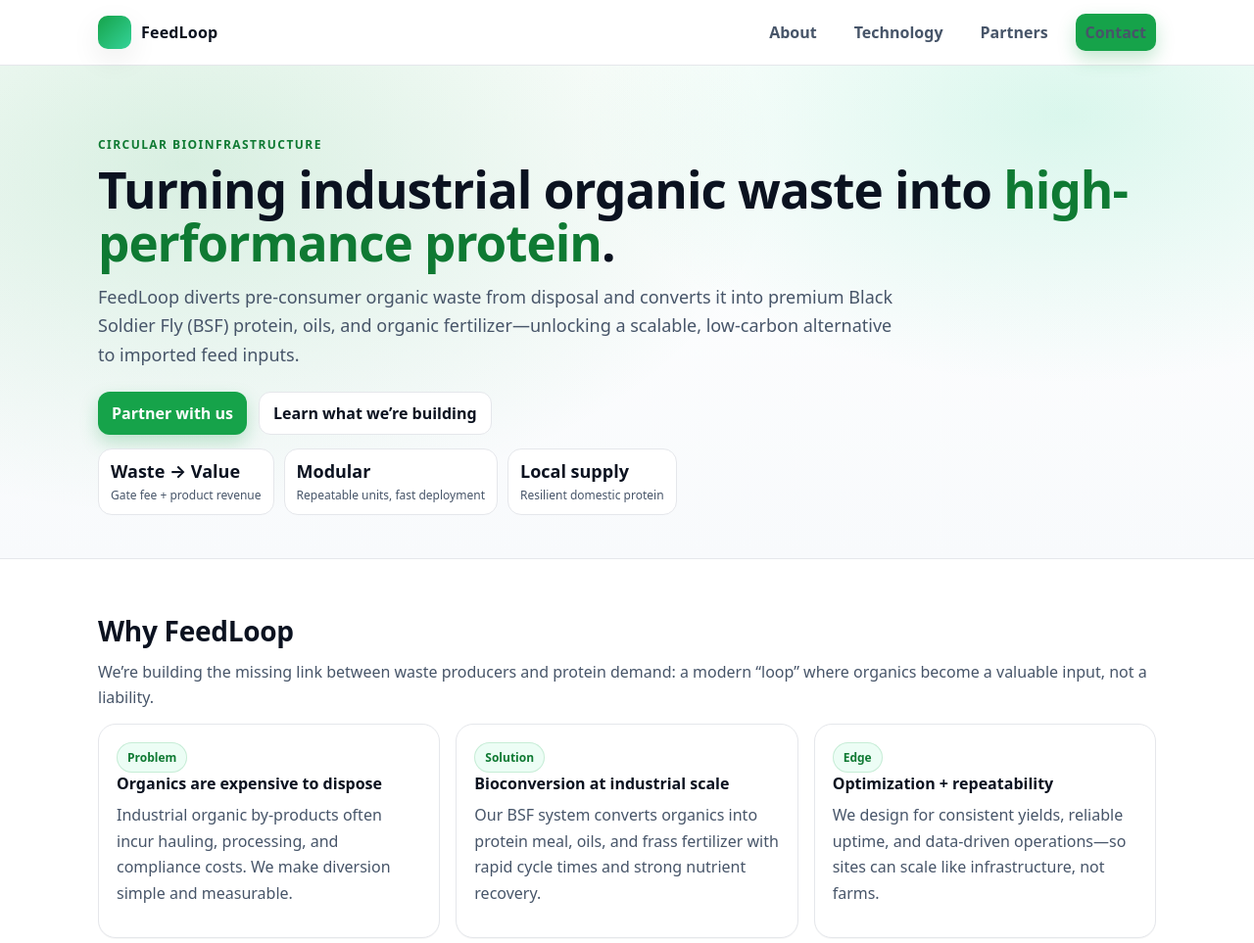
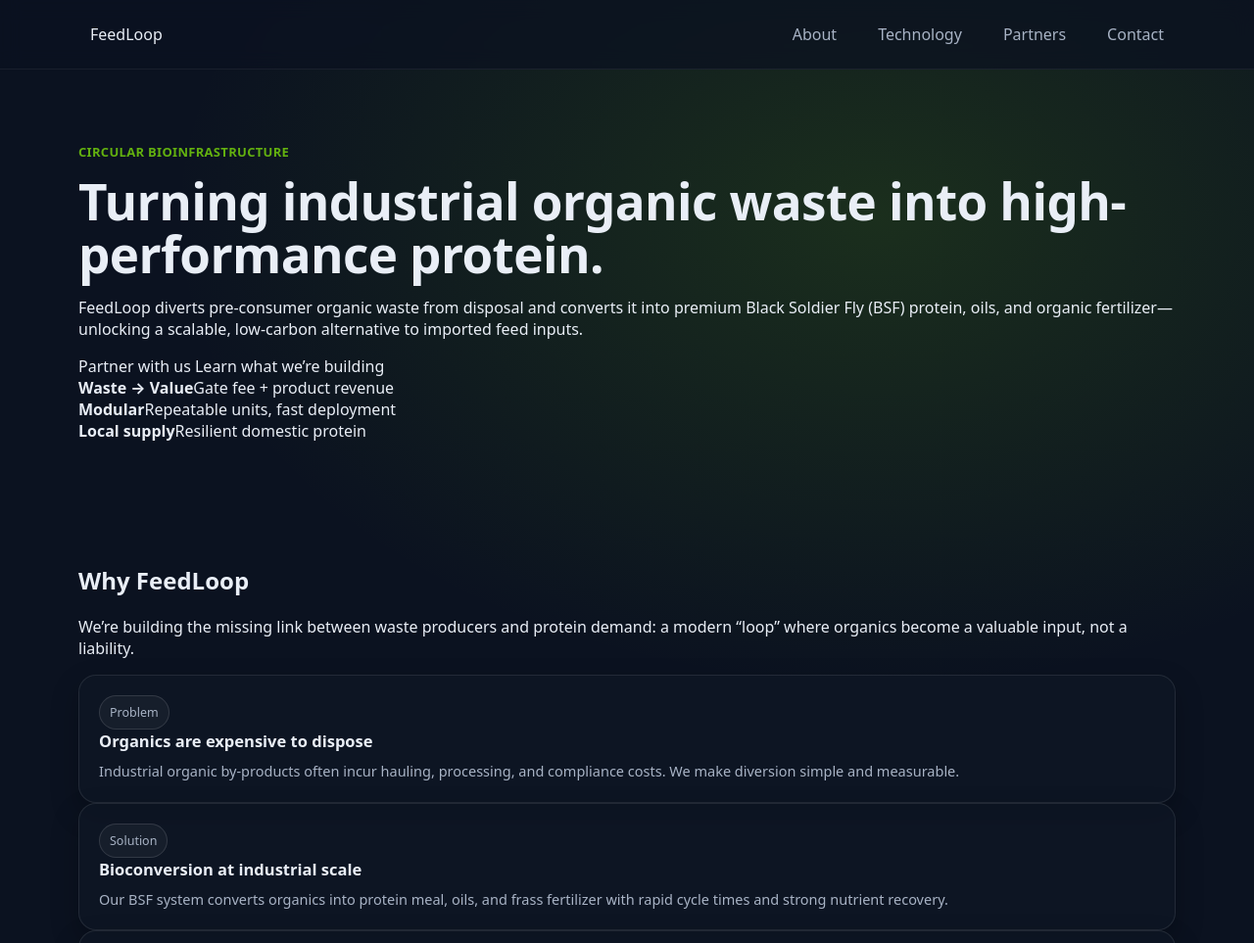
Before and after one commit to feedlooper/feedloop-website, a plain HTML site: page index.html in a window 1280 px wide. Shown: the top 963 px of the page at 98% size. Drawn offline with Linux system fonts and the light colour scheme.

Commit message:
Update styles.css

```diff
--- a/styles.css
+++ b/styles.css
@@ -1,105 +1,199 @@
 :root{
-  --green:#16a34a;
-  --green-dark:#0f7a33;
-  --mint:#ecfdf5;
-  --text:#0b1220;
-  --muted:#475569;
-  --border:#e5e7eb;
-  --card:#ffffff;
-  --shadow: 0 10px 30px rgba(2, 6, 23, 0.08);
+  --bg:#0b1220;
+  --panel:#111a2b;
+  --panel2:#0f1726;
+  --text:#e9eef6;
+  --muted:#a8b3c5;
+
+  --green:#63b10f;      /* brand green */
+  --green2:#4fa30c;     /* darker green for hover */
+  --gray:#2e3440;
+  --gray2:#7b8494;
+  --white:#ffffff;
+
+  --shadow: 0 14px 40px rgba(0,0,0,.35);
+  --radius: 18px;
+  --max: 1120px;
 }
 
 *{ box-sizing:border-box; }
-html,body{ margin:0; padding:0; font-family: ui-sans-serif, system-ui, -apple-system, Segoe UI, Roboto, Arial, sans-serif; color:var(--text); background:#fff; }
+html,body{ margin:0; padding:0; font-family: ui-sans-serif, system-ui, -apple-system, Segoe UI, Roboto, Arial; background: radial-gradient(1200px 800px at 70% 10%, rgba(99,177,15,.18), transparent 60%), var(--bg); color:var(--text); }
 a{ color:inherit; text-decoration:none; }
-p{ line-height:1.65; color:var(--muted); margin:0 0 14px; }
+img{ max-width:100%; height:auto; display:block; }
 
-.container{ width:min(1080px, 92%); margin:0 auto; }
+.container{ width:min(var(--max), 92vw); margin:0 auto; }
+.section{ padding:72px 0; }
+.section-tight{ padding:48px 0; }
 
 .nav{
-  position: sticky; top:0; z-index:10;
-  background: rgba(255,255,255,0.92);
+  position: sticky; top:0; z-index:50;
   backdrop-filter: blur(10px);
-  border-bottom:1px solid var(--border);
+  background: rgba(11,18,32,.75);
+  border-bottom: 1px solid rgba(255,255,255,.06);
 }
-.nav-inner{ display:flex; align-items:center; justify-content:space-between; padding:14px 0; gap:16px; }
-.brand{ display:flex; align-items:center; gap:10px; font-weight:800; letter-spacing:0.2px; }
-.logo{
-  width:34px; height:34px; border-radius:10px;
-  background: linear-gradient(135deg, var(--green), #34d399);
+.nav-inner{
+  display:flex; align-items:center; justify-content:space-between;
+  padding:14px 0;
+}
+.brand{
+  display:flex; gap:12px; align-items:center;
+}
+.brand img{ width:44px; height:44px; border-radius:12px; background: rgba(255,255,255,.04); padding:6px; }
+.brand-name{ font-weight:800; letter-spacing:.2px; font-size:18px; }
+.brand-name .feed{ color:#dbe2ee; }
+.brand-name .loop{ color:var(--green); }
+
+.nav-links{
+  display:flex; gap:18px; align-items:center;
+}
+.nav-links a{
+  padding:10px 12px; border-radius:12px;
+  color:var(--muted);
+}
+.nav-links a:hover{ background: rgba(255,255,255,.06); color:var(--text); }
+
+.btn{
+  display:inline-flex; align-items:center; justify-content:center;
+  padding:12px 16px; border-radius:14px;
+  border:1px solid rgba(255,255,255,.12);
+  background: rgba(255,255,255,.06);
+  color: var(--text);
+  box-shadow: 0 10px 22px rgba(0,0,0,.18);
+}
+.btn:hover{ border-color: rgba(99,177,15,.55); }
+.btn-primary{
+  background: linear-gradient(135deg, var(--green), var(--green2));
+  border-color: rgba(0,0,0,.0);
+  color:#0b1220;
+  font-weight:800;
+}
+.btn-primary:hover{ filter: brightness(1.02); }
+
+.hero{
+  padding:72px 0 34px 0;
+}
+.hero-grid{
+  display:grid;
+  grid-template-columns: 1.15fr .85fr;
+  gap:28px;
+  align-items:stretch;
+}
+.hero-card{
+  background: linear-gradient(180deg, rgba(255,255,255,.06), rgba(255,255,255,.03));
+  border: 1px solid rgba(255,255,255,.10);
+  border-radius: var(--radius);
+  padding:28px;
   box-shadow: var(--shadow);
 }
-.nav-links{ display:flex; gap:18px; flex-wrap:wrap; align-items:center; }
-.nav-links a{ color:var(--muted); font-weight:600; padding:8px 10px; border-radius:10px; }
-.nav-links a:hover{ background:var(--mint); color:var(--green-dark); }
+.kicker{
+  display:inline-flex; gap:10px; align-items:center;
+  color: var(--green);
+  font-weight:700;
+  letter-spacing:.3px;
+  font-size:13px;
+  text-transform: uppercase;
+}
+.h1{
+  font-size: clamp(34px, 4vw, 56px);
+  line-height: 1.05;
+  margin:14px 0 12px;
+  letter-spacing:-.6px;
+}
+.lead{
+  color: var(--muted);
+  font-size: 16.5px;
+  line-height:1.65;
+  margin:0 0 18px;
+}
+.hero-cta{ display:flex; gap:12px; flex-wrap:wrap; margin-top:8px; }
 
-.cta{
-  display:inline-flex; align-items:center; justify-content:center;
-  padding:10px 14px; border-radius:12px; font-weight:800;
-  background: var(--green); color:white;
-  box-shadow: 0 8px 18px rgba(22,163,74,0.25);
+.stats{
+  display:grid;
+  grid-template-columns: 1fr 1fr;
+  gap:14px;
 }
-.cta:hover{ background: var(--green-dark); }
+.stat{
+  background: rgba(15,23,38,.75);
+  border: 1px solid rgba(255,255,255,.09);
+  border-radius: 16px;
+  padding:16px;
+}
+.stat .label{ color: var(--gray2); font-size:12px; text-transform:uppercase; letter-spacing:.35px; }
+.stat .value{ font-size:20px; font-weight:850; margin-top:6px; }
+.stat .note{ color: var(--muted); font-size:12.5px; margin-top:6px; line-height:1.4; }
 
-.hero{
-  background: radial-gradient(1000px 600px at 15% 20%, rgba(22,163,74,0.16), transparent 60%),
-              radial-gradient(900px 500px at 85% 10%, rgba(52,211,153,0.18), transparent 55%),
-              linear-gradient(180deg, #ffffff, #f8fafc);
-  padding:72px 0 44px;
-  border-bottom:1px solid var(--border);
+.grid{
+  display:grid;
+  grid-template-columns: repeat(3, 1fr);
+  gap:16px;
 }
-.kicker{ color:var(--green-dark); font-weight:900; letter-spacing:0.12em; text-transform:uppercase; font-size:12px; margin-bottom:10px; }
-.h1{ font-size: clamp(34px, 4vw, 54px); line-height:1.06; margin:0 0 14px; font-weight:900; letter-spacing:-0.02em; }
-.sub{ font-size:18px; max-width:820px; }
-.hero-actions{ display:flex; gap:12px; flex-wrap:wrap; margin-top:22px; }
-.secondary{
-  display:inline-flex; align-items:center; justify-content:center;
-  padding:10px 14px; border-radius:12px; font-weight:800;
-  background:#fff; border:1px solid var(--border); color:var(--text);
+.card{
+  background: rgba(15,23,38,.70);
+  border: 1px solid rgba(255,255,255,.09);
+  border-radius: var(--radius);
+  padding:20px;
+  box-shadow: 0 12px 28px rgba(0,0,0,.25);
 }
-.secondary:hover{ border-color:#cbd5e1; background:#f8fafc; }
+.card h3{ margin:0 0 8px; font-size:16.5px; }
+.card p{ margin:0; color: var(--muted); line-height:1.55; font-size:14.5px; }
 
-.section{ padding:54px 0; }
-.h2{ font-size:28px; margin:0 0 10px; letter-spacing:-0.01em; }
-.grid3{ display:grid; grid-template-columns: repeat(3, 1fr); gap:16px; }
-.grid2{ display:grid; grid-template-columns: repeat(2, 1fr); gap:16px; }
-.card{
-  background:var(--card);
-  border:1px solid var(--border);
-  border-radius:18px;
-  padding:18px;
-  box-shadow: 0 1px 0 rgba(2,6,23,0.03);
+.split{
+  display:grid;
+  grid-template-columns: 1fr 1fr;
+  gap:18px;
+  align-items:start;
 }
-.card h3{ margin:0 0 8px; font-size:16px; }
+
 .badge{
-  display:inline-block;
-  padding:6px 10px;
-  border-radius:999px;
-  background: var(--mint);
-  color: var(--green-dark);
-  font-weight:800;
-  font-size:12px;
-  border:1px solid rgba(22,163,74,0.18);
+  display:inline-flex; align-items:center; gap:8px;
+  padding:8px 10px;
+  border-radius: 999px;
+  border: 1px solid rgba(255,255,255,.12);
+  color: var(--muted);
+  font-size:12.5px;
+  background: rgba(255,255,255,.04);
 }
-.metrics{ display:flex; flex-wrap:wrap; gap:10px; margin-top:14px; }
-.metric{
-  background:#fff;
-  border:1px solid var(--border);
-  border-radius:14px;
-  padding:10px 12px;
-  min-width: 160px;
+
+.hr{
+  height:1px;
+  background: rgba(255,255,255,.08);
+  margin: 22px 0;
 }
-.metric b{ display:block; font-size:18px; color:var(--text); }
-.metric span{ font-size:12px; color:var(--muted); }
 
 .footer{
-  border-top:1px solid var(--border);
-  padding:26px 0;
-  background:#fff;
+  padding:34px 0 46px 0;
+  border-top: 1px solid rgba(255,255,255,.08);
+  color: var(--muted);
 }
-.footer small{ color:var(--muted); }
+.footer-inner{
+  display:flex; justify-content:space-between; gap:16px; flex-wrap:wrap;
+}
+.small{ font-size:12.5px; color: var(--muted); }
 
-@media (max-width: 900px){
-  .grid3{ grid-template-columns:1fr; }
-  .grid2{ grid-template-columns:1fr; }
+.team-grid{
+  display:grid;
+  grid-template-columns: repeat(2, 1fr);
+  gap:16px;
 }
+.person{
+  display:flex;
+  gap:14px;
+  align-items:flex-start;
+}
+.avatar{
+  width:52px; height:52px;
+  border-radius: 16px;
+  background: linear-gradient(135deg, rgba(99,177,15,.25), rgba(255,255,255,.08));
+  border: 1px solid rgba(255,255,255,.12);
+}
+.person h3{ margin:0; }
+.person .title{ color: var(--green); font-weight:700; font-size:13px; margin-top:3px; }
+.person .bio{ margin-top:8px; color: var(--muted); line-height:1.6; font-size:14.5px; }
+
+@media (max-width: 920px){
+  .hero-grid{ grid-template-columns: 1fr; }
+  .grid{ grid-template-columns: 1fr; }
+  .split{ grid-template-columns: 1fr; }
+  .team-grid{ grid-template-columns: 1fr; }
+  .stats{ grid-template-columns: 1fr; }
+}
```
